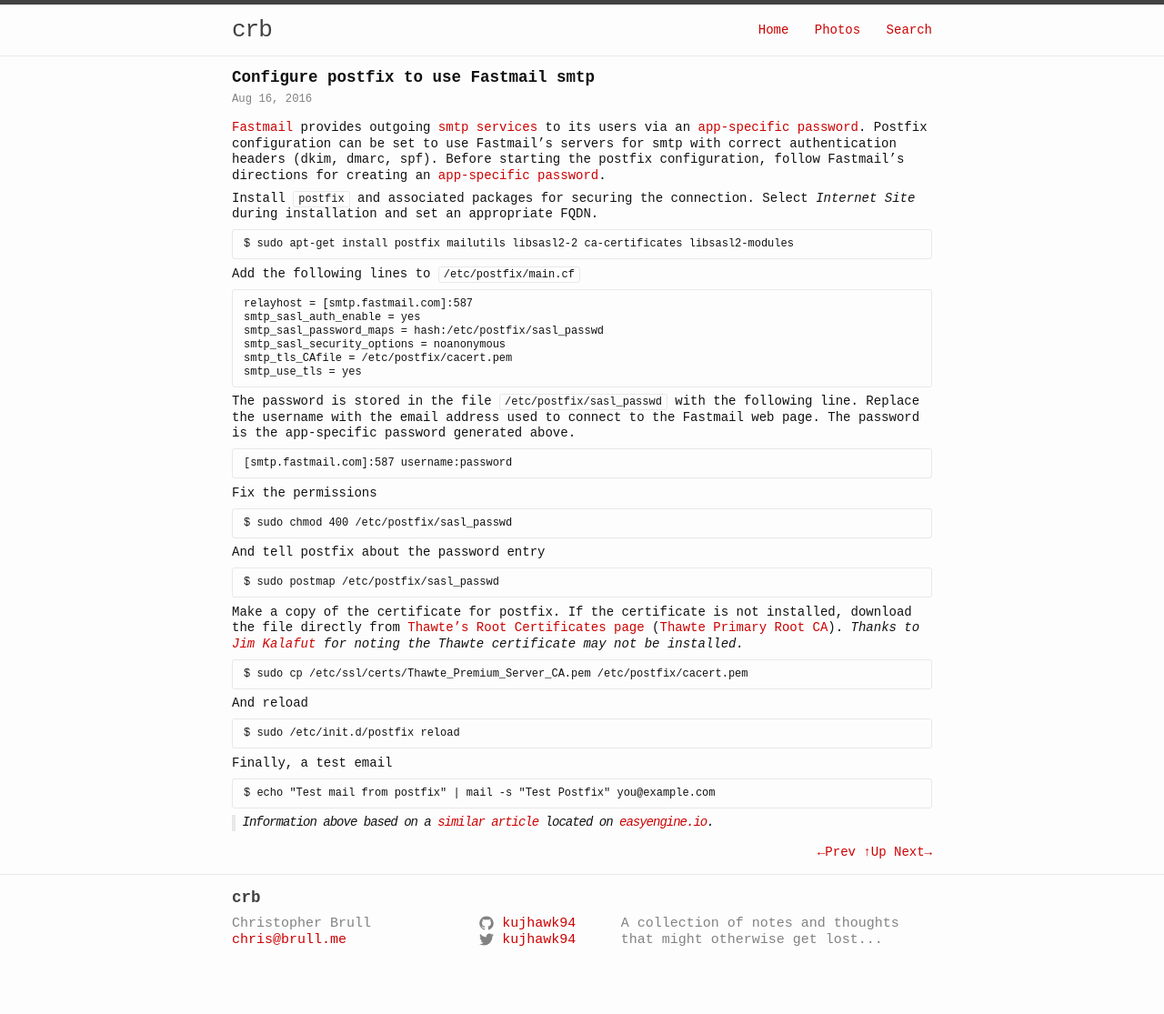
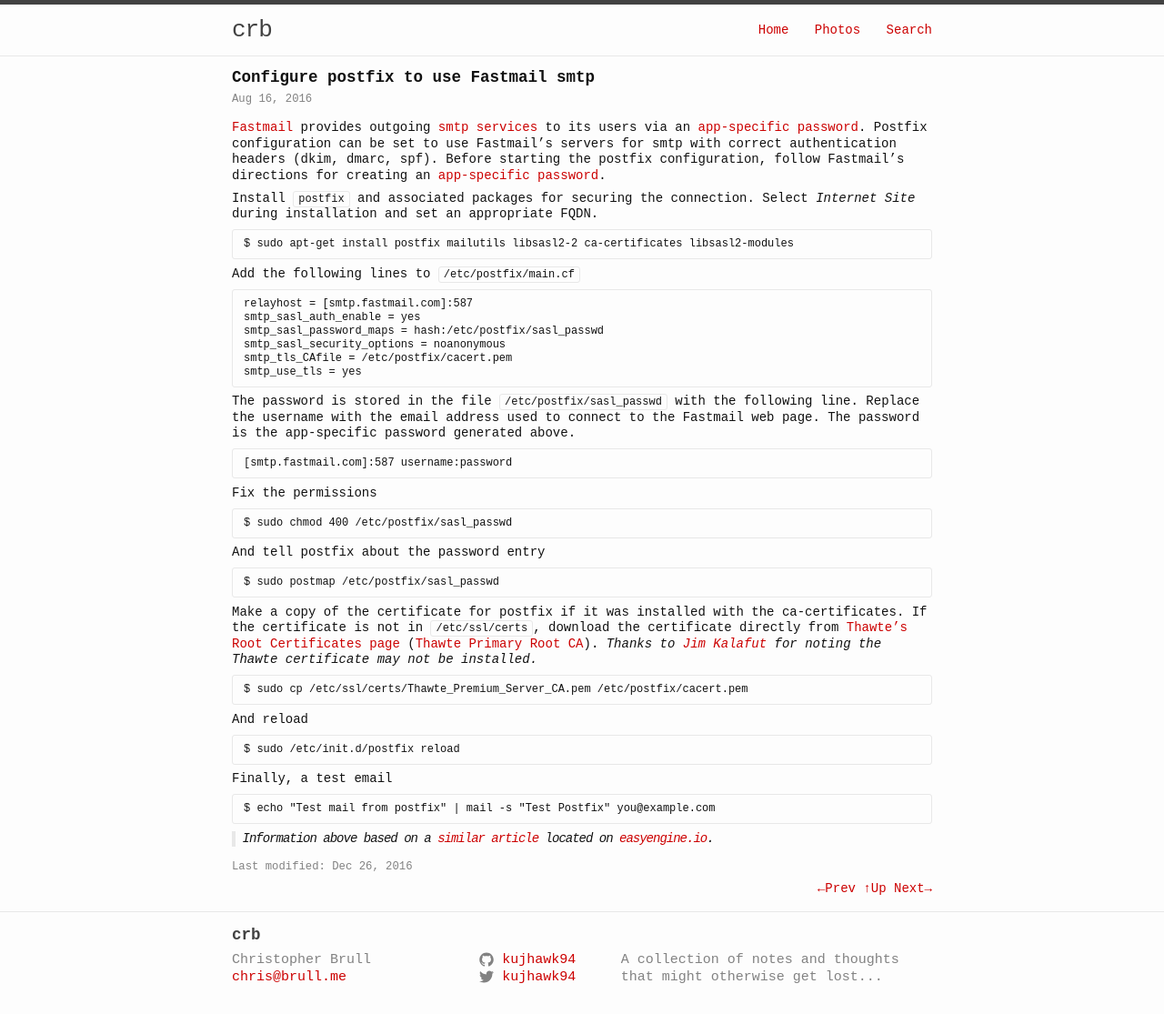
Before and after one commit to kujhawk94/kujhawk94.github.io, a Jekyll site: the page built from _posts/2016-08-16-fastmail-smtp.md, in a window 1280 px wide. Shown: the whole page at 91% size. Built offline with Jekyll 4.4.1, drawn with Linux system fonts in a browser that asks for light colours; before the commit the page ends 1074 px from its top, so only the background shows below that.

Commit message:
Update copy on obtaining Thawte CA

````diff
--- a/_posts/2016-08-16-fastmail-smtp.md
+++ b/_posts/2016-08-16-fastmail-smtp.md
@@ -2,6 +2,7 @@
 layout: post
 title:  Configure postfix to use Fastmail smtp
 date: 2016-08-16
+last_modified:  2016-12-26
 categories: postfix debian fastmail
 ---
 
@@ -42,7 +43,7 @@
 $ sudo postmap /etc/postfix/sasl_passwd
 ```
 
-Make a copy of the certificate for postfix.  If the certificate is not installed, download the file directly from [Thawte's Root Certificates page][7] ([Thawte Primary Root CA][6]). _Thanks to [Jim Kalafut][8] for noting the Thawte certificate may not be installed._
+Make a copy of the certificate for postfix if it was installed with the ca-certificates.  If the certificate is not in `/etc/ssl/certs`, download the certificate directly from [Thawte's Root Certificates page][7] ([Thawte Primary Root CA][6]). _Thanks to [Jim Kalafut][8] for noting the Thawte certificate may not be installed._
 
 ```
 $ sudo cp /etc/ssl/certs/Thawte_Premium_Server_CA.pem /etc/postfix/cacert.pem
````
